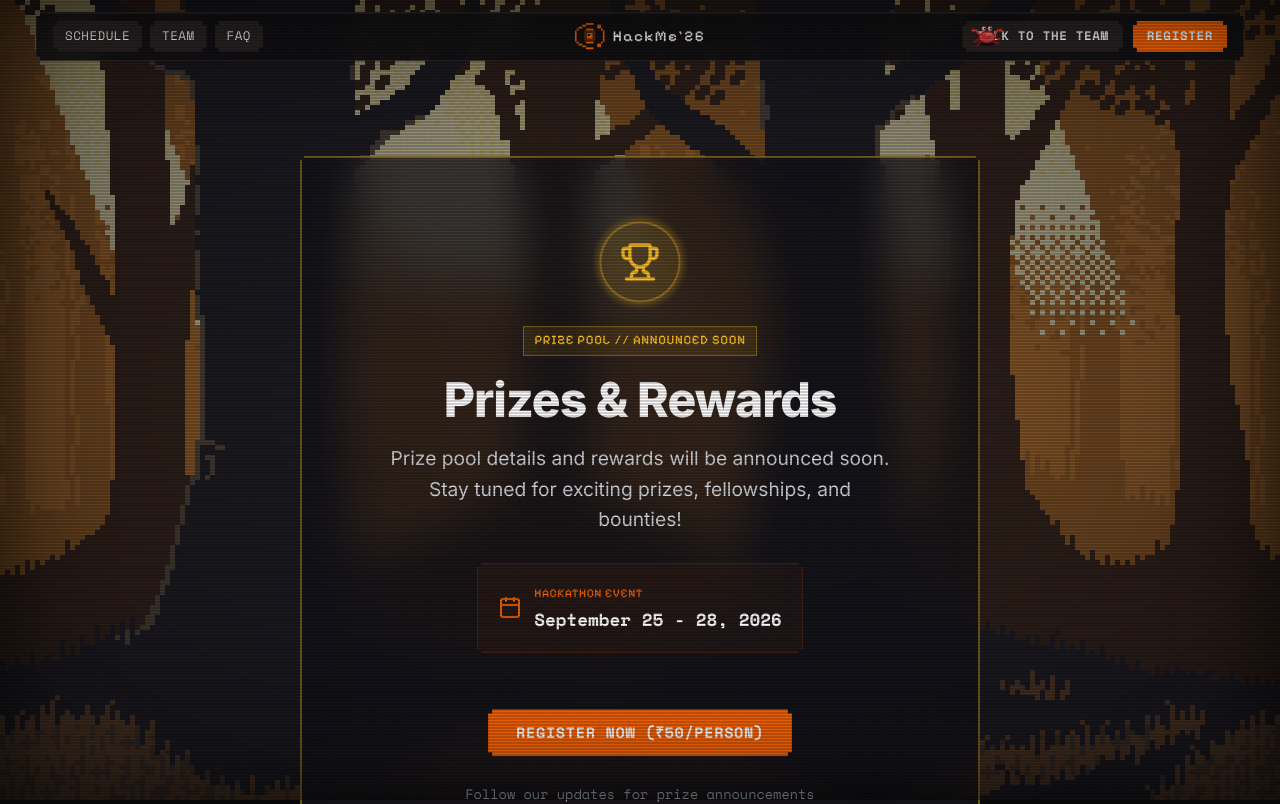
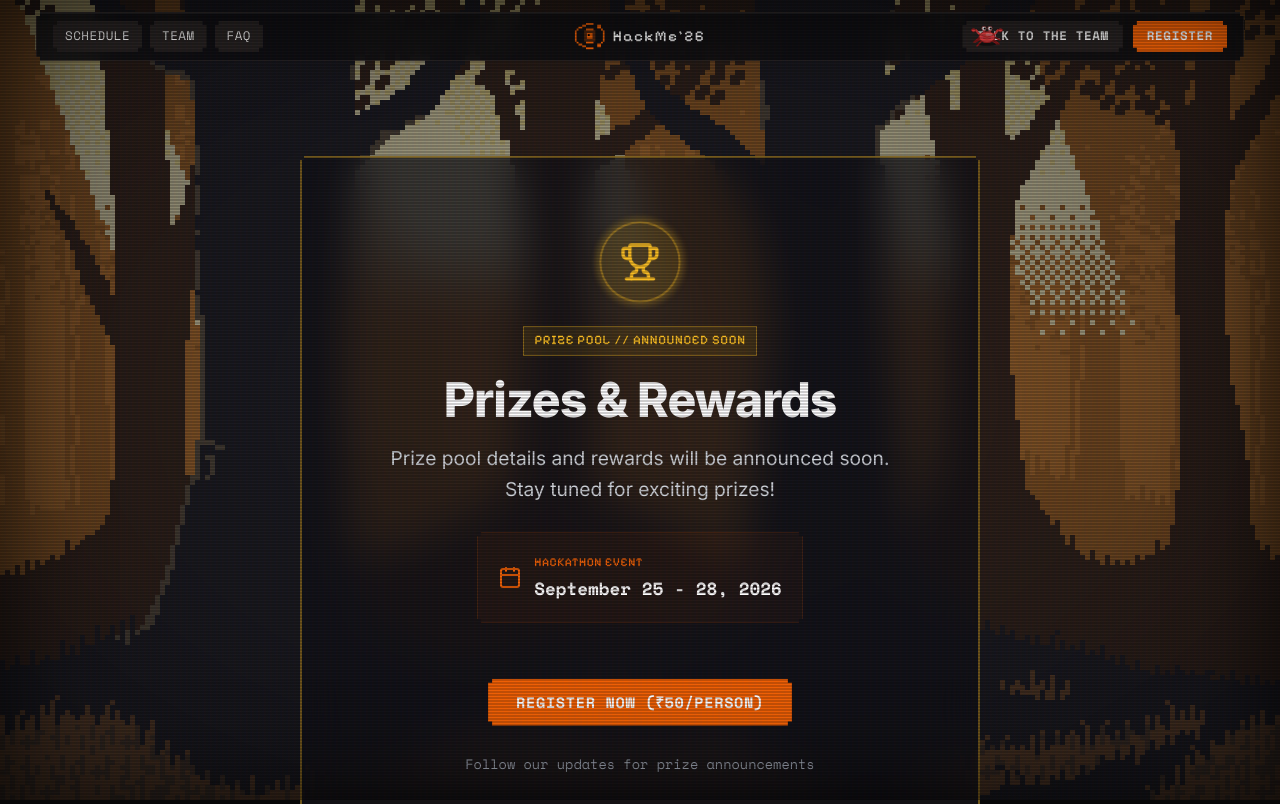
Before and after one commit to chsrikar/hackme-26, a React (Vite) app: page /prizes in a window 1280 px wide. Shown: the top 804 px of the page. Built offline with nearby package versions, Linux system fonts and the light colour scheme; a web font is replaced by a local one.

Commit message:
update: finalize prizes page locked state

```diff
--- a/src/pages/PrizesPage.jsx
+++ b/src/pages/PrizesPage.jsx
@@ -112,7 +112,7 @@ export default function PrizesPage() {
                 margin: '0 auto 28px auto'
               }}
             >
-              Prize pool details and rewards will be announced soon. Stay tuned for exciting prizes, fellowships, and bounties!
+              Prize pool details and rewards will be announced soon. Stay tuned for exciting prizes!
             </p>
 
             {/* Event Date Info */}
```
